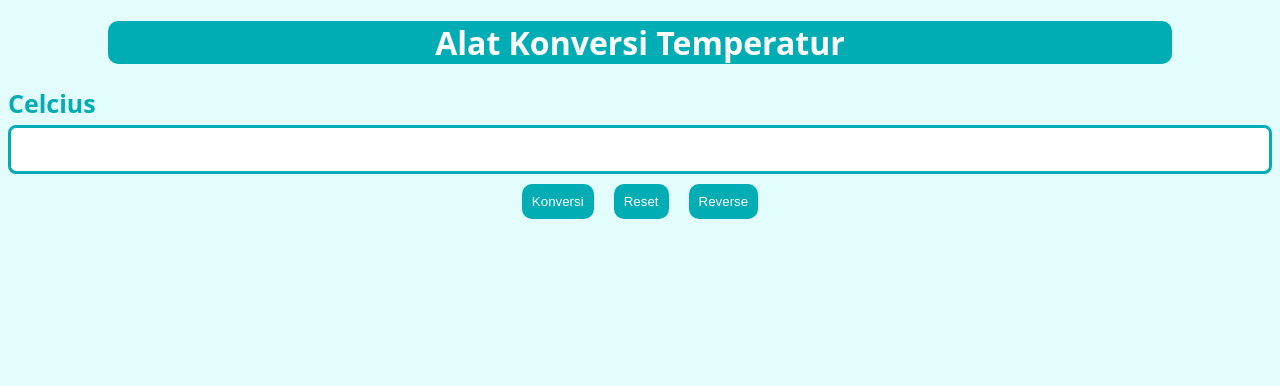
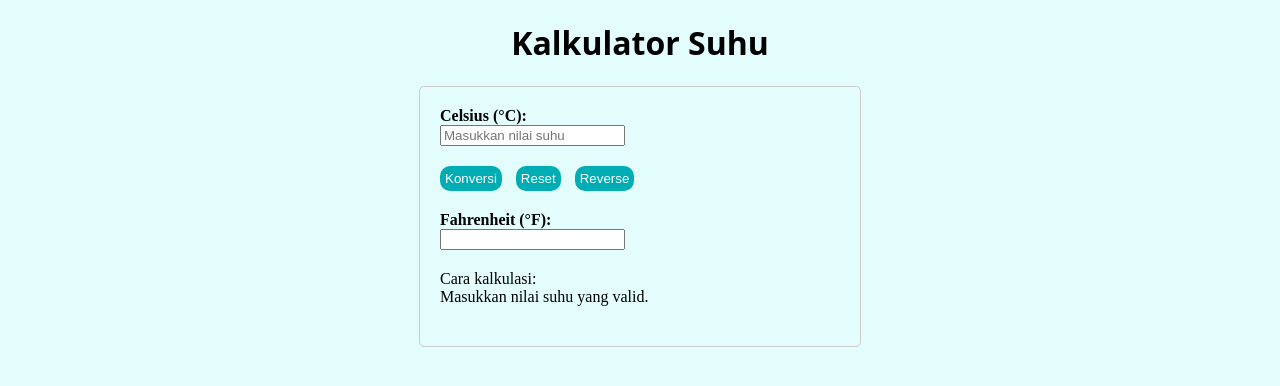
Before and after one commit to revou-fundamental-course/12-jun-23-fadhelalghifaari11, a plain HTML site: page index.html in a window 1280 px wide. Both pictures are taken after a click on the button "Konversi". Drawn offline with Linux system fonts and the light colour scheme.

Commit message:
Add files via upload

```diff
--- a/css/style.css
+++ b/css/style.css
@@ -1,64 +1,46 @@
-header {
-    background-color: #00ADB5;
-    color: #ffffff;
+.container {
+    max-width: 400px;
+    margin: 0 auto;
+    padding: 20px;
+    border: 1px solid #ccc;
+    border-radius: 5px;
+  }
+
+h1 {
     text-align: center;
-    margin-left: 100px;
-    margin-right: 100px;
-    border-radius: 10px;
     font-family: system-ui, -apple-system, BlinkMacSystemFont, 'Segoe UI', Roboto, Oxygen, Ubuntu, Cantarell, 'Open Sans', 'Helvetica Neue', sans-serif;
 }
 
-#InputField {
-    outline: none;
-    font-size: 20px;
-    border-radius: 8px;
-    padding: 10px;
-    border: solid #00ADB5;
-    padding: 10px;
-}
-
-#InputField:focus{
-    border: solid #01666b;
-}
-
-.InputSection {
-    display: flex;
-    flex-direction: column;
-}
-
-body{
-    font-family: system-ui, -apple-system, BlinkMacSystemFont, 'Segoe UI', Roboto, Oxygen, Ubuntu, Cantarell, 'Open Sans', 'Helvetica Neue', sans-serif;
+body {
     background-color: #E3FDFD;
-}
-
-label{
-    margin-bottom:5px ;
-    font-size: 25px;
-    font-weight: bold;
-    color: #00ADB5;
-}
-
-.InputButtonSection{
-    display: flex;
-    flex-direction: row;
-    align-self: center;
 }
 
 button{
     background-color: #00ADB5 ;
     color: white;
-    padding: 10px 10px;
+    padding: 5px 5px;
     border-radius: 10px;
     cursor: pointer;
-    margin: 10px 10px;
+
     border: none;
 }
 
-button:hover{
-    background-color: #0199a1;
-}
+  .input-section,
+  .result-section,
+  .buttons-section,
+  .calculation-section {
+    margin-bottom: 20px;
+  }
 
-button:active{
-    transform: translateY(2px);
-    background-color: #01767c;
-}
+  label {
+    display: block;
+    font-weight: bold;
+  }
+
+  button {
+    margin-right: 10px;
+  }
+
+  p {
+    margin: 0;
+  }
--- a/index.html
+++ b/index.html
@@ -1,25 +1,35 @@
 <!DOCTYPE html>
-<html lang="en">
+<html>
 <head>
-    <meta charset="UTF-8">
-    <meta http-equiv="X-UA-Compatible" content="IE=edge">
-    <meta name="viewport" content="width=device-width, initial-scale=1.0">
-    <title>Alat Konversi Temperatur</title>
-    <link rel="stylesheet" href="css/style.css">
+  <title>Kalkulator Suhu</title>
+  <link rel="stylesheet" type="text/css" href="css/style.css">
 </head>
 <body>
-    <header>
-        <h1>Alat Konversi Temperatur</h1>
-    </header>
-    <section class="InputSection">
-        <label for="InputField">Celcius</label>
-        <input type="number" id="InputField">
-        <div class="InputButtonSection">
-            <button>Konversi</button>
-            <button>Reset</button>
-            <button>Reverse</button>
-        </div>
-    </section>
+  <h1>Kalkulator Suhu</h1>
 
+  <div class="container">
+    <div class="input-section">
+      <label for="celsius-input">Celsius (°C):</label>
+      <input type="number" id="celsius-input" placeholder="Masukkan nilai suhu">
+    </div>
+
+    <div class="buttons-section">
+      <button id="convert-btn">Konversi</button>
+      <button id="reset-btn">Reset</button>
+      <button id="reverse-btn">Reverse</button>
+    </div>
+
+    <div class="result-section">
+      <label for="fahrenheit-output">Fahrenheit (°F):</label>
+      <input type="text" id="fahrenheit-output" readonly>
+    </div>
+
+    <div class="calculation-section">
+      <p id="calculation-info">Cara kalkulasi:</p>
+      <p id="calculation-steps">(Cara mengkalkulasinya)</p>
+    </div>
+  </div>
+
+  <script src="js/script.js"></script>
 </body>
 </html>
--- /dev/null
+++ b/js/script.js
@@ -0,0 +1,52 @@
+// Get DOM elements
+const celsiusInput = document.getElementById('celsius-input');
+const fahrenheitOutput = document.getElementById('fahrenheit-output');
+const convertBtn = document.getElementById('convert-btn');
+const resetBtn = document.getElementById('reset-btn');
+const reverseBtn = document.getElementById('reverse-btn');
+const calculationSteps = document.getElementById('calculation-steps');
+
+// Function to convert Celsius to Fahrenheit
+function celsiusToFahrenheit(celsius) {
+  return (celsius * 9/5) + 32;
+}
+
+// Function to convert Fahrenheit to Celsius
+function fahrenheitToCelsius(fahrenheit) {
+  return (fahrenheit - 32) * 5/9;
+}
+
+// Event listener for convert button
+convertBtn.addEventListener('click', () => {
+  const celsius = parseFloat(celsiusInput.value);
+
+  if (!isNaN(celsius)) {
+    const fahrenheit = celsiusToFahrenheit(celsius);
+    fahrenheitOutput.value = fahrenheit.toFixed(2);
+    calculationSteps.textContent = `(${celsius} °C * 9/5) + 32 = ${fahrenheit.toFixed(2)} °F`;
+  } else {
+    fahrenheitOutput.value = '';
+    calculationSteps.textContent = 'Masukkan nilai suhu yang valid.';
+  }
+});
+
+// Event listener for reset button
+resetBtn.addEventListener('click', () => {
+  celsiusInput.value = '';
+  fahrenheitOutput.value = '';
+  calculationSteps.textContent = '(Cara mengkalkulasinya)';
+});
+
+// Event listener for reverse button
+reverseBtn.addEventListener('click', () => {
+  const fahrenheit = parseFloat(fahrenheitOutput.value);
+
+  if (!isNaN(fahrenheit)) {
+    const celsius = fahrenheitToCelsius(fahrenheit);
+    celsiusInput.value = celsius.toFixed(2);
+    calculationSteps.textContent = `(${fahrenheit} °F - 32) * 5/9 = ${celsius.toFixed(2)} °C`;
+  } else {
+    celsiusInput.value = '';
+    calculationSteps.textContent = 'Masukkan nilai suhu yang valid.';
+  }
+});
```
